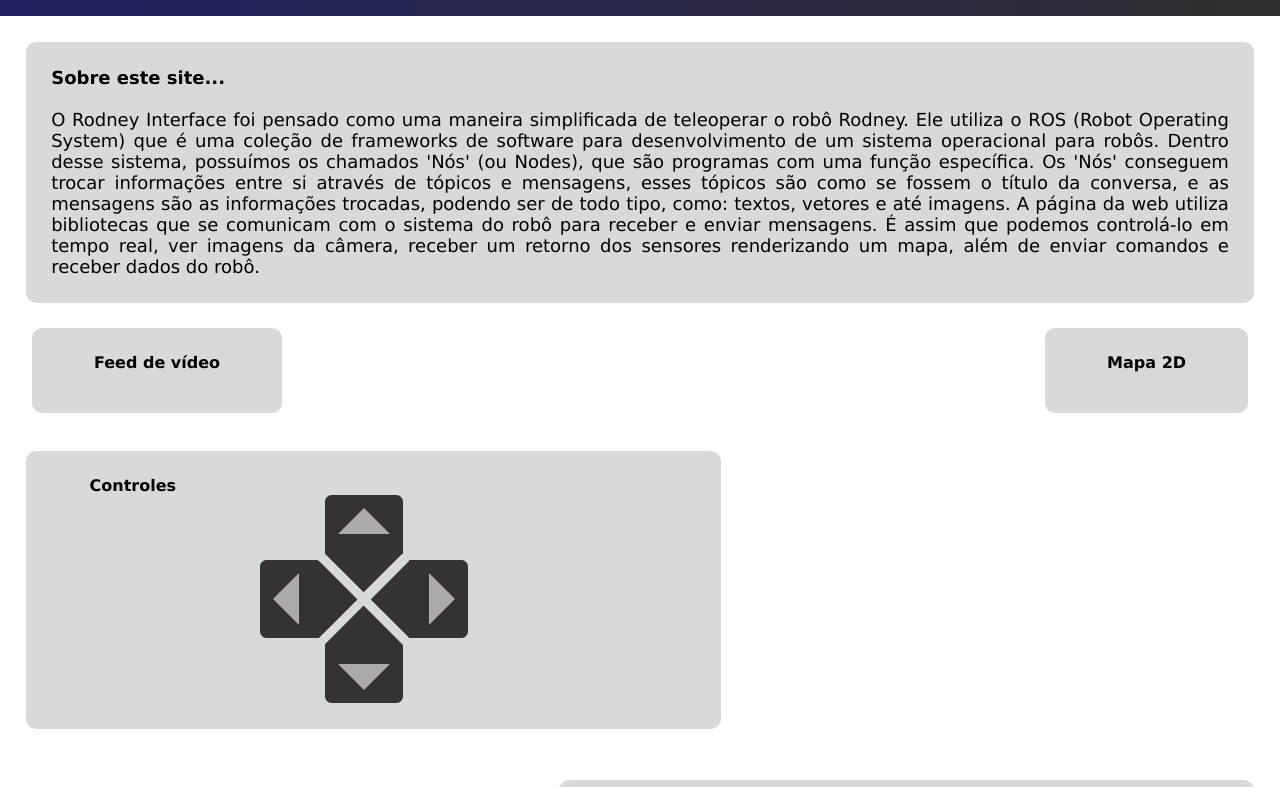
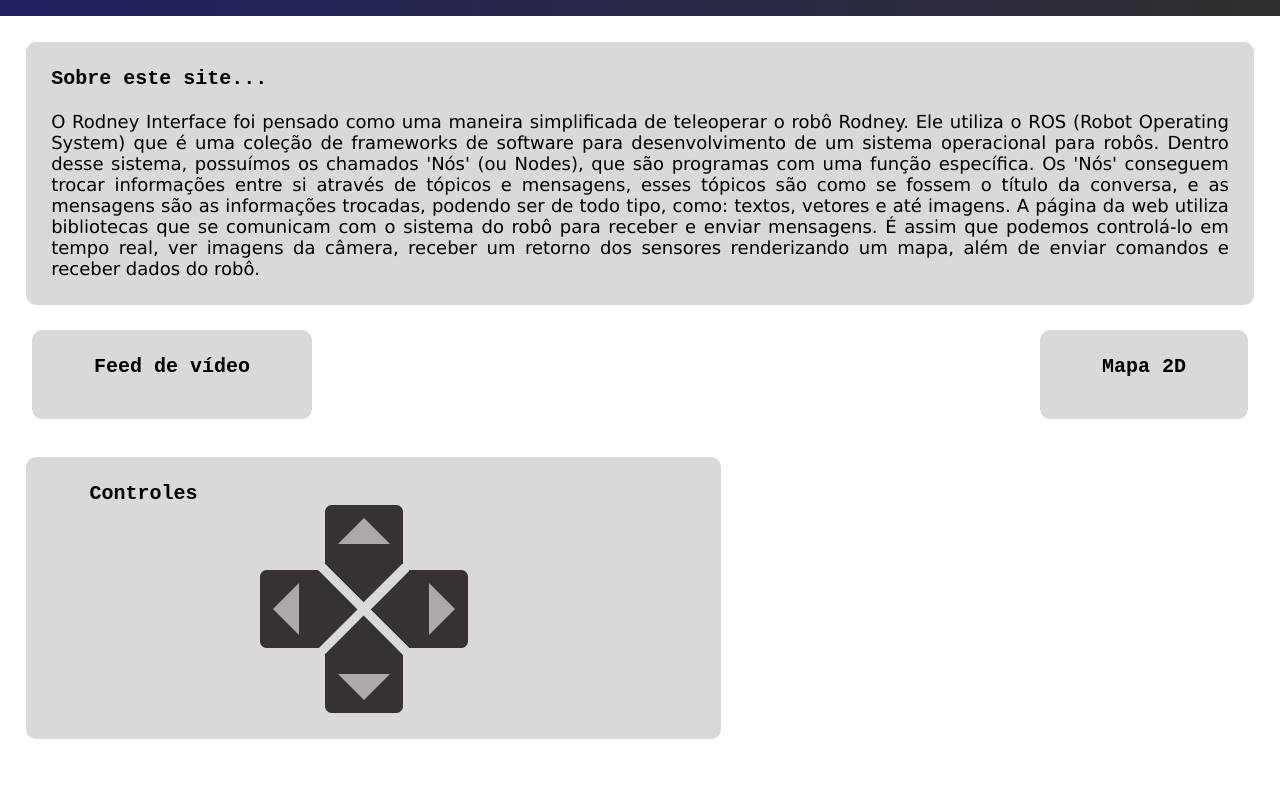
Before and after one commit to thallesgate/rodney-robot, a plain HTML site: page web/full/index.html in a window 1280 px wide. Shown: the part 90-877 px from the top of the page. Drawn offline with Linux system fonts and the light colour scheme; a script that the page names is missing.

Commit message:
Update index.html

```diff
--- a/web/full/index.html
+++ b/web/full/index.html
@@ -55,7 +55,7 @@
 
         <div class="sobre">
             <p style="background-color:rgb(217, 217, 217) ;border-radius: 10px; font-size: 18px; font-family: Verdana, Geneva, Tahoma, sans-serif; padding: 2%; margin: 2%; margin-bottom: 0%; text-align: justify;">
-                <b>Sobre este site...</b>
+                <b style="font-family: monospace; font-size: 20px;">Sobre este site...</b>
                 <br><br>
                 O Rodney Interface foi pensado como uma maneira simplificada de teleoperar o robô Rodney. Ele utiliza o ROS (Robot Operating System) que é uma coleção de frameworks de software para desenvolvimento de um sistema operacional para robôs.  Dentro desse sistema, possuímos os chamados 'Nós' (ou Nodes), que são programas com uma função específica. Os 'Nós' conseguem trocar informações entre si através de tópicos e mensagens, esses tópicos são como se fossem o título da conversa, e as mensagens são as informações trocadas, podendo ser de todo tipo, como: textos, vetores e até imagens. A página da web utiliza bibliotecas que se comunicam com o sistema do robô para receber e enviar mensagens. É assim que podemos controlá-lo em tempo real, ver imagens da câmera, receber um retorno dos sensores renderizando um mapa, além de enviar comandos e receber dados do robô.
             </p>
@@ -64,14 +64,14 @@
 
         <div class="midia">
             <div class="video"  style="float:left; padding: 2%; padding-left: 5%; padding-right: 5%; margin-left: 10%; background-color: rgb(217, 217, 217); border-radius: 10px; margin: 1%;">
-                <h2>Feed de vídeo</h2>
+                <h2 style="font-family: monospace; font-size: 20px;">Feed de vídeo</h2>
                 <br>
                 <div id="jsVideoFeed"></div> <!-- Motion JPEG library preview window -->
 
             </div>
 
             <div class="mapa"  style="float:right; padding: 2%; padding-right: 5%; padding-left: 5%; margin-right: 20%; background-color: rgb(217, 217, 217); border-radius: 10px; margin: 1%;">
-            <h2>Mapa 2D</h2>
+            <h2 style="font-family: monospace; font-size: 20px;">Mapa 2D</h2>
             <br>
             <div id="jsMap"></div> <!-- Ros2D library OccupancyGrid map preview window-->
 
@@ -83,7 +83,7 @@
         </div>
 
        <div class="controle_dados" style="float: left; display: flexbox; width: 53.5rem; padding: 2%; padding-left: 5%; padding-right: 5%; margin: 2%; margin-left: 2%; margin-bottom: 2%; background-color: rgb(217, 217, 217); border-radius: 10px; display: inline-flexbox; justify-content: space-evenly;">
-            <h2>Controles</h2>
+            <h2 style="font-family: monospace; font-size: 20px;">Controles</h2>
             <div class="directional-buttons">
                 <button class="direction-button up" onclick="updateControls('up')">
                 <span class="visually-hidden">up</span>
@@ -101,7 +101,7 @@
         </div>
 
         <div class="dados" style="float:right; width: 53.5rem; height: 22rem; padding: 3%; padding-right: 5%; padding-left: 5%; margin-right: 20%; background-color: rgb(217, 217, 217); border-radius: 10px; margin: 2%;">
-            <h2>Dados</h2>
+            <h2 style="font-family: monospace; font-size: 20px;">Dados</h2>
             <br>
             <div class="dados_coletados" style="font-family:Verdana ; font-size: 15px;">
                 <p>Dados de comando:</p>
```
